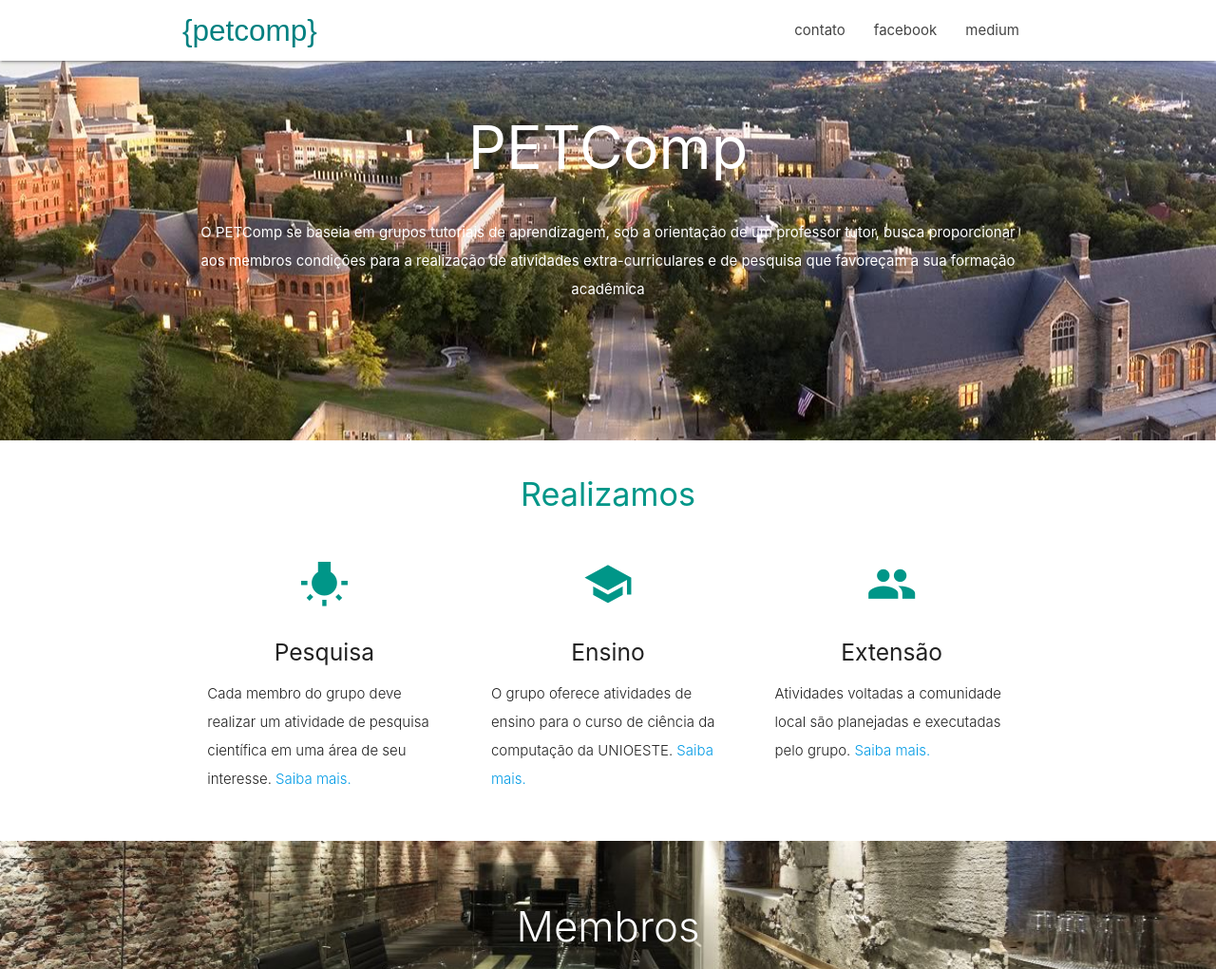
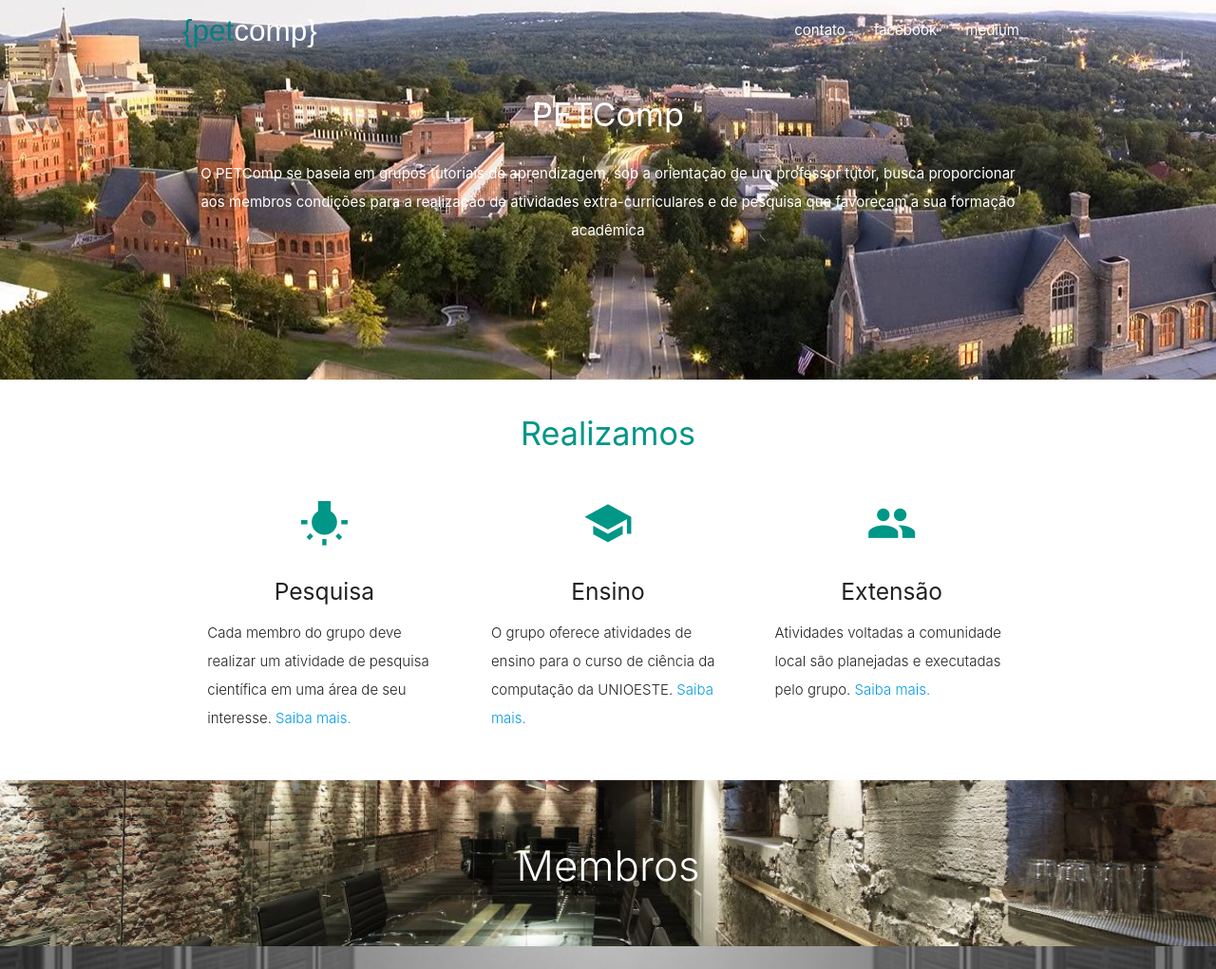
Before and after one commit to petcompgroup/petsite, a plain HTML site: page index.html in a window 1280 px wide. Shown: the top 1021 px of the page at 95% size. Drawn offline with nearby package versions, Linux system fonts and the light colour scheme.

Commit message:
update index

```diff
--- a/index.html
+++ b/index.html
@@ -11,13 +11,16 @@
   <link href="css/style.css" type="text/css" rel="stylesheet" media="screen,projection"/>
 </head>
 <body>
-  <nav class="white" role="navigation">
+
+
+  <div id="index-banner" class="parallax-container">
+    <nav class="transparent z-depth-0" style="border: none;" role="navigation">
         <div class="nav-wrapper container">
-      <a id="logo-container" href="#" class="brand-logo">{petcomp}</a>
+          <a id="logo-container" href="#" class="brand-logo">{pet<span class="white-text">comp}</span></a>
           <ul class="right hide-on-med-and-down">
-        <li><a href="#footer">contato</a></li>
-        <li><a href="#">facebook</a></li>
-        <li><a href="#">medium</a></li>
+            <li><a class="white-text" href="#footer">contato</a></li>
+            <li><a class="white-text" href="#">facebook</a></li>
+            <li><a class="white-text" href="#">medium</a></li>
           </ul>
 
           <ul id="nav-mobile" class="sidenav">
@@ -25,22 +28,17 @@
             <li><a href="#">facebook</a></li>
             <li><a href="#">medium</a></li>
           </ul>
-      <a href="#" data-target="nav-mobile" class="sidenav-trigger"><i class="material-icons">menu</i></a>
+          <a href="#" data-target="nav-mobile" class="sidenav-trigger"><i class="white-text material-icons">menu</i></a>
         </div>
       </nav>
 
-  <div id="index-banner" class="parallax-container">
     <div class="section no-pad-bot">
       <div class="container">
         <br><br>
-        <h1 class="header center white-text">PETComp</h1>
+        <h4 class="header center white-text">PETComp</h4>
         <div class="row center">
           <p class="col s12 white-text">O PETComp se baseia em grupos tutoriais de aprendizagem, sob a orientação de um professor tutor, busca proporcionar aos membros condições para a realização de atividades extra-curriculares e de pesquisa que favoreçam a sua formação acadêmica</p>
         </div>
-
-        <!-- <div class="row center">
-          <a href="#" id="download-button" class="btn-large waves-effect waves-light teal lighten-1">Saiba mais</a>
-        </div> -->
 
         <br><br>
 
```
Lines whose indentation alone changed are shown as unchanged.
